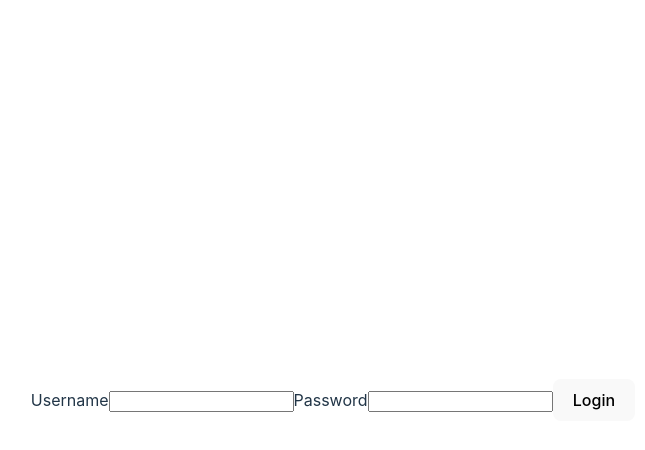
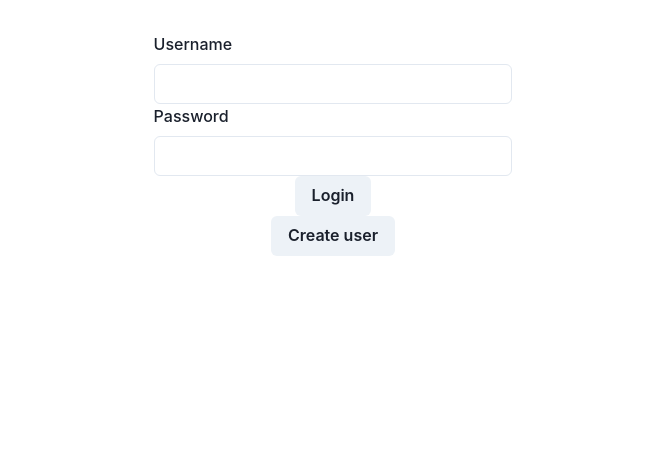
Before and after one commit to davidhuertado/library-frontend, a React (Vite) app: page / in a window 1280 px wide. Shown: the top 450 px of the page, without its empty margins (307-952 px from the left). Built offline with nearby package versions, Linux system fonts and the light colour scheme.

Commit message:
feat start implement chakra ui

```diff
--- a/package.json
+++ b/package.json
@@ -9,7 +9,11 @@
     "preview": "vite preview"
   },
   "dependencies": {
+    "@chakra-ui/react": "^2.4.2",
+    "@emotion/react": "^11.10.5",
+    "@emotion/styled": "^11.10.5",
     "axios": "^1.2.0",
+    "framer-motion": "^6.5.1",
     "react": "^18.2.0",
     "react-dom": "^18.2.0"
   },
--- a/src/App.tsx
+++ b/src/App.tsx
@@ -1,17 +1,60 @@
-import React, { useState } from 'react';
+import React, { useState, useEffect } from 'react';
+import {
+  FormControl,
+  FormLabel,
+  FormErrorMessage,
+  FormHelperText,
+  Input,
+  Button,
+} from '@chakra-ui/react';
 import LoginForm from './UI/LoginForm';
 import Notification from './UI/Notification';
+import BookCard from './UI/BookCard';
+import Form from './UI/Form';
+// import Input from './UI/Input';
 
 import loginServices from './services/login.service';
+import booksServices from './services/book.service';
 import './App.css';
+
+interface User {
+  token: string;
+  username: string;
+  id: string;
+}
 
 function App() {
   const [username, setUsername] = useState('');
   const [password, setPassword] = useState('');
-  const [user, setUser] = useState(null);
+  const [user, setUser] = useState<User | null>(null);
   const [books, setBooks] = useState([]);
   const [error, setError] = useState('');
   const [notification, setNotification] = useState('');
+
+  useEffect(() => {
+    const fetchBooks = async () => {
+      const data = await booksServices.getAll();
+      console.log(data);
+      const filteredByUser = data.filter(
+        (book: {
+          title: string;
+          author: string;
+          year: string;
+          read: boolean;
+          user: {
+            username: string;
+            token: string;
+            id: string;
+          };
+        }) => book.user.username === user.username
+      );
+      setBooks(filteredByUser);
+      console.log(data);
+      console.log(user);
+    };
+
+    if (user) fetchBooks();
+  }, [user]);
 
   const handleUsernameChange = (e: React.ChangeEvent<HTMLInputElement>) => {
     setUsername(e.target.value);
@@ -23,8 +66,9 @@ function App() {
   const handleLogin = async (e: React.FormEvent<HTMLFormElement>) => {
     try {
       e.preventDefault();
-      console.log('entro login');
+
       const user = await loginServices.login({ username, password });
+      console.log(user);
       setUser(user);
       setNotification(`${user.username} logged in`);
       setTimeout(() => {
@@ -43,18 +87,68 @@ function App() {
   if (!user) {
     return (
       <div className="App">
-        {notification ? <Notification message={notification} /> : null}
-        {error ? <Notification message={error} /> : null}
-        <LoginForm
+        {notification ? (
+          <Notification status="sucess" message={notification} />
+        ) : null}
+        {error ? <Notification status="error" message={error} /> : null}
+        {/* <LoginForm
           username={username}
           password={password}
           handleUsernameChange={handleUsernameChange}
           handlePasswordChange={handlePasswordChange}
           handleSubmit={handleLogin}
-        />
+        /> */}
+        <FormControl>
+          <form onSubmit={(e) => handleLogin(e)}>
+            <FormLabel>Username</FormLabel>
+            <Input
+              type="text"
+              value={username}
+              onChange={handleUsernameChange}
+            />
+            <FormLabel>Password</FormLabel>
+            <Input
+              type="password"
+              value={password}
+              onChange={handlePasswordChange}
+            />
+            <Button type="submit">Login</Button>
+          </form>
+        </FormControl>
+        <Button>Create user</Button>
+        {/*//   <Input
+        //     type="text"
+        //     name="Username"
+        //     labelText="Username"
+        //     value={username}
+        //     onChange={handleUsernameChange}
+        //   />
+        //   <Input
+        //     type="password"
+        //     name="Password"
+        //     labelText="Password"
+        //     value={password}
+        //     onChange={handlePasswordChange}
+        //   />
+        // </Form>
+        */}
       </div>
     );
   }
+
+  return (
+    <div className="App">
+      {/* {notification ? (
+        <Notification status="sucess" message={notification} />
+      ) : null}
+      {error ? <Notification status="error" message={error} /> : null} */}
+      {books.map(({ title, author, year, read }) => {
+        return (
+          <BookCard title={title} author={author} year={year} read={read} />
+        );
+      })}
+    </div>
+  );
 }
 
 export default App;
--- a/src/UI/BookCard/index.tsx
+++ b/src/UI/BookCard/index.tsx
@@ -24,3 +24,5 @@ const BookCard = ({
     </div>
   );
 };
+
+export default BookCard;
--- /dev/null
+++ b/src/UI/Form/index.tsx
@@ -0,0 +1,20 @@
+import React from 'react';
+import { Button } from '@chakra-ui/react';
+
+interface FormProps {
+  children: React.ReactNode;
+  buttonText: string;
+  onSubmitFunc: (e: React.FormEvent<HTMLFormElement>) => void;
+}
+
+const Form = ({ children, buttonText, onSubmitFunc }: FormProps) => {
+  return (
+    <form onSubmit={(e) => onSubmitFunc(e)}>
+      {children}
+      <button type="submit">{buttonText}</button>
+      <Button type="submit">{buttonText}</Button>
+    </form>
+  );
+};
+
+export default Form;
--- a/src/UI/Notification/index.tsx
+++ b/src/UI/Notification/index.tsx
@@ -1,14 +1,22 @@
 import React from 'react';
+import {
+  Alert,
+  AlertIcon,
+  AlertTitle,
+  AlertDescription,
+} from '@chakra-ui/react';
 
 interface NotificationProps {
-  message: string;
+  message?: string;
+  status?: any;
 }
 
-const Notification = ({ message }: NotificationProps) => {
+const Notification = ({ message, status }: NotificationProps) => {
   return (
-    <div>
-      <p>{message}</p>
-    </div>
+    <Alert status={status}>
+      <AlertIcon />
+      {message}
+    </Alert>
   );
 };
 
--- a/src/main.tsx
+++ b/src/main.tsx
@@ -1,10 +1,13 @@
 import React from 'react';
+import { ChakraProvider } from '@chakra-ui/react';
 import ReactDOM from 'react-dom/client';
 import App from './App';
 import './index.css';
 
 ReactDOM.createRoot(document.getElementById('root') as HTMLElement).render(
   <React.StrictMode>
-    <App />
+    <ChakraProvider>
+      <App />
+    </ChakraProvider>
   </React.StrictMode>
 );
--- /dev/null
+++ b/src/services/book.service.ts
@@ -0,0 +1,10 @@
+import axios from 'axios';
+const baseUrl = '/api/books';
+axios.defaults.baseURL = `http://localhost:3003`;
+
+const getAll = async () => {
+  const { data: books } = await axios.get(baseUrl);
+  return books;
+};
+
+export default { getAll };
```
Also changed, not shown: src/services/user.service.ts (added, +11 -0 lines), src/UI/LoginForm/Input/index.tsx (renamed from src/UI/Input/index.tsx), 1 other file (tests, documents, lock files or other folders).
